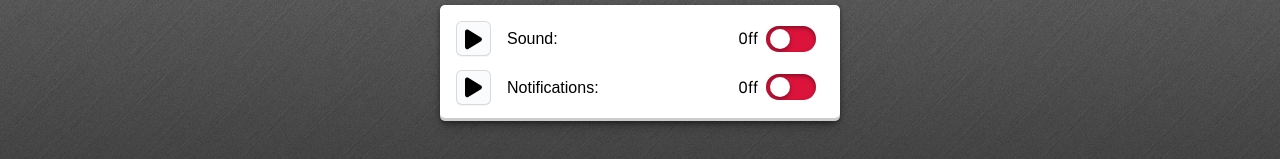
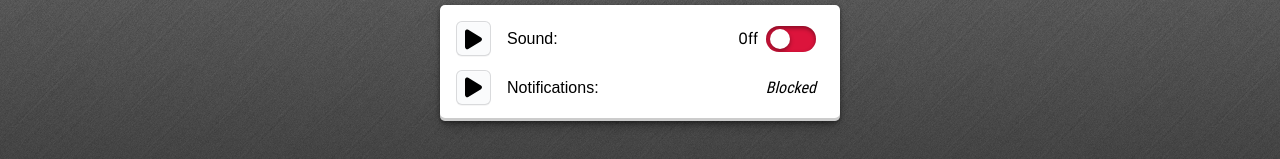
Before and after one commit to endulum/dc-shuffle-clock, a React (Vite) app: page / in a window 1280 px wide. Shown: the part 337-496 px from the top of the page. Built offline with nearby package versions, Linux system fonts and the light colour scheme; a web font is replaced by a local one.

Commit message:
add specialized NotifToggleLabel for notification support and toggling

```diff
--- a/src/App.tsx
+++ b/src/App.tsx
@@ -1,10 +1,11 @@
-import { type ChangeEvent } from 'react'
+import { useState } from 'react'
 import useClockSettings from './hooks/useClockSettings.ts'
-
+import notifSupportInitializer from './helpers/notifUtils.ts'
 import SettingsFields from './components/SettingsFields.tsx'
 
 export default function App (): JSX.Element {
   const { clockSettings, setClockSettings } = useClockSettings()
+  const [notifSupport, setNotifSupport] = useState<string>(notifSupportInitializer)
 
   return (
     <div className="app">
@@ -14,6 +15,8 @@ export default function App (): JSX.Element {
       <SettingsFields
         clockSettings={clockSettings}
         setClockSettings={setClockSettings}
+        notifSupport={notifSupport}
+        setNotifSupport={setNotifSupport}
       />
       {/* <Footer /> */}
     </div>
--- /dev/null
+++ b/src/components/NotifToggleLabel.tsx
@@ -0,0 +1,67 @@
+import { type ChangeEvent, type Dispatch, type SetStateAction } from 'react'
+import ToggleLabel from './ToggleLabel.tsx'
+
+export default function NotifToggleLabel (
+  { notifSupport, setNotifSupport, setting, onInputChange }: {
+    notifSupport: string
+    setNotifSupport: Dispatch<SetStateAction<string>>
+    setting: { id: string, name: string, checked: boolean }
+    onInputChange: (e: ChangeEvent<HTMLInputElement>) => void
+  }
+): JSX.Element {
+  async function askNotifPermission (): Promise<void> {
+    if (setNotifSupport !== undefined) {
+      const permission = await Notification.requestPermission()
+      if (permission === 'granted') setNotifSupport('allowed')
+      if (permission === 'denied') setNotifSupport('blocked')
+    }
+  }
+
+  return notifSupport === 'allowed'
+    ? (
+      <ToggleLabel
+        setting={{
+          id: 'notifsEnabled',
+          name: 'Notifications',
+          checked: setting.checked
+        }}
+        onInputChange={onInputChange}
+      />
+      )
+    : (
+      <div className="switch-label">
+        <span>
+          <b>
+            {setting.name}
+            :
+          </b>
+        </span>
+
+        <span>
+          {notifSupport === 'unsupported' && (
+          <i>Not Supported</i>
+          )}
+
+          {notifSupport === 'blocked' && (
+          <i>Blocked</i>
+          )}
+
+          {notifSupport === 'pending' && (
+            <button
+              type="button"
+              title="Request notification permission in order to enable notifications"
+              onClick={() => {
+                askNotifPermission().catch((e) => {
+                  // eslint-disable-next-line no-console
+                  console.error(e)
+                  setNotifSupport('unsupported')
+                })
+              }}
+            >
+              Ask permission
+            </button>
+          )}
+        </span>
+      </div>
+      )
+}
--- a/src/components/SettingsFields.tsx
+++ b/src/components/SettingsFields.tsx
@@ -4,11 +4,16 @@ import { type IClockSettings } from '../types.ts'
 import ToggleLabel from './ToggleLabel.tsx'
 
 import PlaySvg from '../assets/play.svg?react'
+import NotifToggleLabel from './NotifToggleLabel.tsx'
 
-export default function SettingsFields ({ clockSettings, setClockSettings }: {
-  clockSettings: IClockSettings
-  setClockSettings: Dispatch<SetStateAction<IClockSettings>>
-}): JSX.Element {
+export default function SettingsFields (
+  { clockSettings, setClockSettings, notifSupport, setNotifSupport }: {
+    clockSettings: IClockSettings
+    setClockSettings: Dispatch<SetStateAction<IClockSettings>>
+    notifSupport: string
+    setNotifSupport: Dispatch<SetStateAction<string>>
+  }
+): JSX.Element {
   function handleInputChange (e: ChangeEvent<HTMLInputElement>): void {
     switch (e.target.type) {
       case 'checkbox':
@@ -37,6 +42,7 @@ export default function SettingsFields ({ clockSettings, setClockSettings }: {
         defaultValue={clockSettings.delay}
       /> */}
 
+      {/* settings group for Sound */}
       <div className="setting">
         <button
           type="button"
@@ -57,6 +63,7 @@ export default function SettingsFields ({ clockSettings, setClockSettings }: {
         />
       </div>
 
+      {/* settings group for Notifications */}
       <div className="setting">
         <button
           type="button"
@@ -67,7 +74,9 @@ export default function SettingsFields ({ clockSettings, setClockSettings }: {
           <PlaySvg />
         </button>
 
-        <ToggleLabel
+        <NotifToggleLabel
+          notifSupport={notifSupport}
+          setNotifSupport={setNotifSupport}
           setting={{
             id: 'notifsEnabled',
             name: 'Notifications',
--- /dev/null
+++ b/src/helpers/notifUtils.ts
@@ -0,0 +1,19 @@
+function checkNotifSupport (): boolean {
+  if (!('Notification' in window)) return false
+  if (Notification.permission === 'granted') return true
+  try {
+    // eslint-disable-next-line no-new
+    new Notification('')
+    // this is intended to be "thrown out" anyway
+  } catch (e: unknown) {
+    if (e instanceof Error && e.name === 'TypeError') return false
+  }
+  return true
+}
+
+export default function notifSupportInitializer (): string {
+  if (!('Notification' in window) || !checkNotifSupport()) return 'unsupported'
+  if (Notification.permission === 'denied') return 'blocked'
+  if (Notification.permission === 'granted') return 'allowed'
+  return 'pending'
+}
```
